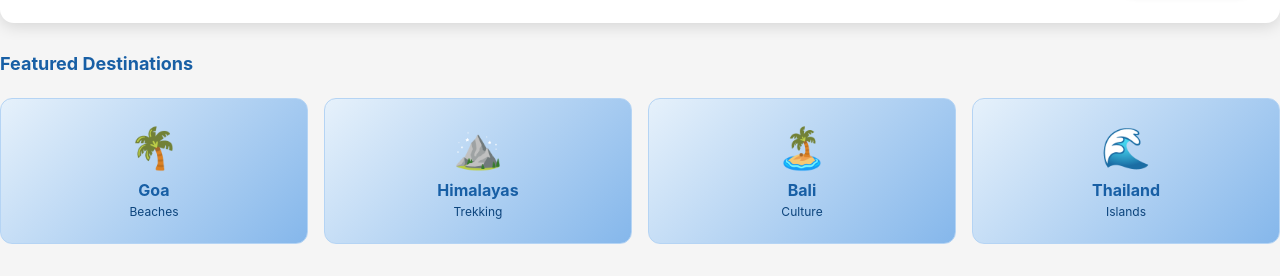
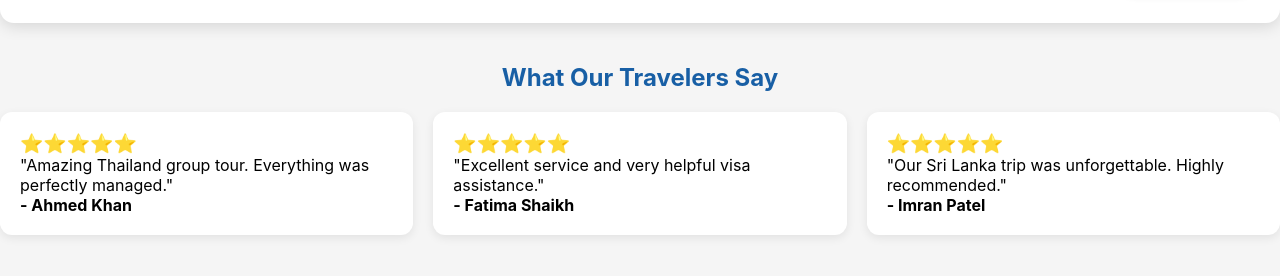
Before and after one commit to sadiquefaizan-sketch/fly4wonders, a React (Create React App) app: page / in a window 1280 px wide. Shown: the part 791-1067 px from the top of the page. Built offline with nearby package versions, Linux system fonts and the light colour scheme.

Commit message:
Add testimonials section

```diff
--- a/src/App.jsx
+++ b/src/App.jsx
@@ -410,7 +410,56 @@ backgroundPosition: 'center',
   </div>
 </div>
 <InquiryForm />
+<h2 style={{
+  marginTop: '40px',
+  marginBottom: '20px',
+  color: '#185FA5',
+  textAlign: 'center'
+}}>
+  What Our Travelers Say
+</h2>
 
+<div style={{
+  display: 'grid',
+  gridTemplateColumns: 'repeat(auto-fit, minmax(250px, 1fr))',
+  gap: '20px',
+  marginBottom: '40px'
+}}>
+
+  <div style={{
+    background: 'white',
+    padding: '20px',
+    borderRadius: '12px',
+    boxShadow: '0 3px 10px rgba(0,0,0,0.08)'
+  }}>
+    <h3>⭐⭐⭐⭐⭐</h3>
+    <p>"Amazing Thailand group tour. Everything was perfectly managed."</p>
+    <strong>- Ahmed Khan</strong>
+  </div>
+
+  <div style={{
+    background: 'white',
+    padding: '20px',
+    borderRadius: '12px',
+    boxShadow: '0 3px 10px rgba(0,0,0,0.08)'
+  }}>
+    <h3>⭐⭐⭐⭐⭐</h3>
+    <p>"Excellent service and very helpful visa assistance."</p>
+    <strong>- Fatima Shaikh</strong>
+  </div>
+
+  <div style={{
+    background: 'white',
+    padding: '20px',
+    borderRadius: '12px',
+    boxShadow: '0 3px 10px rgba(0,0,0,0.08)'
+  }}>
+    <h3>⭐⭐⭐⭐⭐</h3>
+    <p>"Our Sri Lanka trip was unforgettable. Highly recommended."</p>
+    <strong>- Imran Patel</strong>
+  </div>
+
+</div>
       <h2 style={{ marginBottom: '1.5rem', fontSize: '18px', color: '#185FA5' }}>Featured Destinations</h2>
       <div style={{ display: 'grid', gridTemplateColumns: 'repeat(auto-fit, minmax(150px, 1fr))', gap: '1rem', marginBottom: '2rem' }}>
         {[
```
